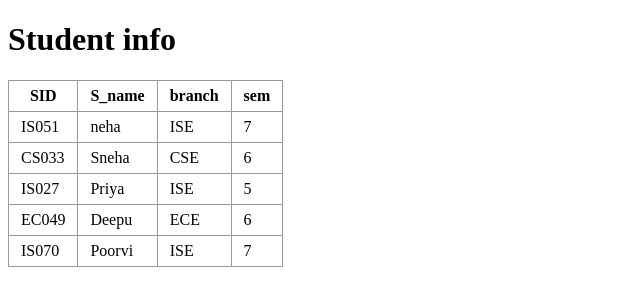
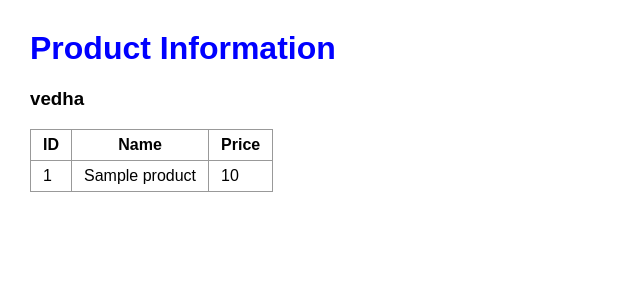
Before and after one commit to varshabs29032005/frontend, a Flask app: page / in a window 1280 px wide. Shown: the top 306 px of the page, without its empty margins (0-640 px from the left). Run offline with Flask 3, Linux system fonts and the light colour scheme; tables that the repository leaves empty or names only in its code hold one stand-in row (values such as "Sample post").

Commit message:
completed

```diff
--- a/app.py
+++ b/app.py
@@ -1,12 +1,28 @@
+import mysql.connector
 from flask import Flask, render_template
 
-app=Flask(__name__)
+app = Flask(__name__)
+
+def get_products():
+    conn = mysql.connector.connect(
+        host="localhost",
+        user="root",
+        password="29032005",
+        database="productdb"
+    )
+
+    cur = conn.cursor(dictionary=True)
+    cur.execute("SELECT id, name, price FROM products")
+    rows = cur.fetchall()
+
+    cur.close()
+    conn.close()
+
+    return rows
 
 @app.route('/')
+def home():
+    return render_template('index.html', products=get_products())
 
-def home():
-     return render_template('index.html')
-
-if __name__=='__main__':
-
-   app.run(debug=True,port=5001)
+if __name__ == '__main__':
+    app.run(debug=True)
--- a/templates/index.html
+++ b/templates/index.html
@@ -1,24 +1,46 @@
 <!DOCTYPE html>
 <html>
 <head>
-        <title>COLLEGE DATA</title>
+    <title>Product Data</title>
     <style>
         table, th, td {
             border: 1px solid #999;
+            border-collapse: collapse;
             padding: 6px 12px;
-            border-collapse: collapse;
+        }
+
+        body {
+            font-family: Arial, sans-serif;
+            margin: 30px;
+        }
+
+        h1 {
+            color: blue;
         }
     </style>
 </head>
+
 <body>
-        <h1>Student info</h1>
+
+<h1>Product Information</h1>
+<h3>vedha</h3>
+
 <table id="data">
-            <tr><th>SID</th><th>S_name</th><th>branch</th><th>sem</th></tr>
-            <tr><td>IS051</td><td>neha</td><td>ISE</td><td>7</td></tr>
-            <tr><td>CS033</td><td>Sneha</td><td>CSE</td><td>6</td></tr>
-            <tr><td>IS027</td><td>Priya</td><td>ISE</td><td>5</td></tr>
-            <tr><td>EC049</td><td>Deepu</td><td>ECE</td><td>6</td></tr>
-            <tr><td>IS070</td><td>Poorvi</td><td>ISE</td><td>7</td></tr>
+
+<tr>
+    <th>ID</th>
+    <th>Name</th>
+    <th>Price</th>
+</tr>
+
+{% for p in products %}
+<tr>
+    <td>{{ p.id }}</td>
+    <td>{{ p.name }}</td>
+    <td>{{ p.price }}</td>
+</tr>
+{% endfor %}
+
 </table>
 
 </body>
```
Lines whose indentation alone changed are shown as unchanged.
